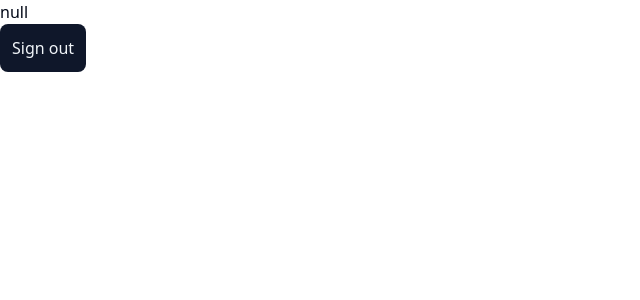
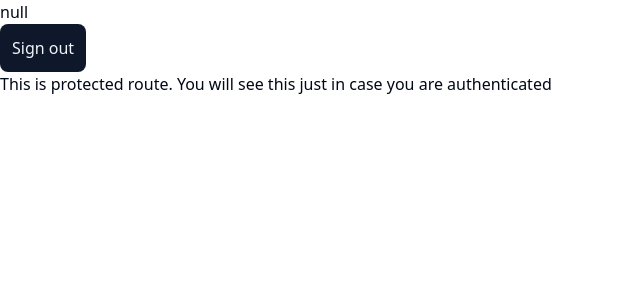
Before and after one commit to Lukiano99/auth-service, a Next.js app: page /settings in a window 1280 px wide. Shown: the top 300 px of the page, without its empty margins (0-640 px from the left). Built offline with nearby package versions, Linux system fonts and the light colour scheme; no server answers.

Commit message:
feat: testing protected route

```diff
--- a/app/(protected)/settings/page.tsx
+++ b/app/(protected)/settings/page.tsx
@@ -16,6 +16,10 @@ const SettingsPage = async () => {
           Sign out
         </button>
       </form>
+      <h1>
+        This is protected route. You will see this just in case you are
+        authenticated
+      </h1>
     </div>
   );
 };
```
